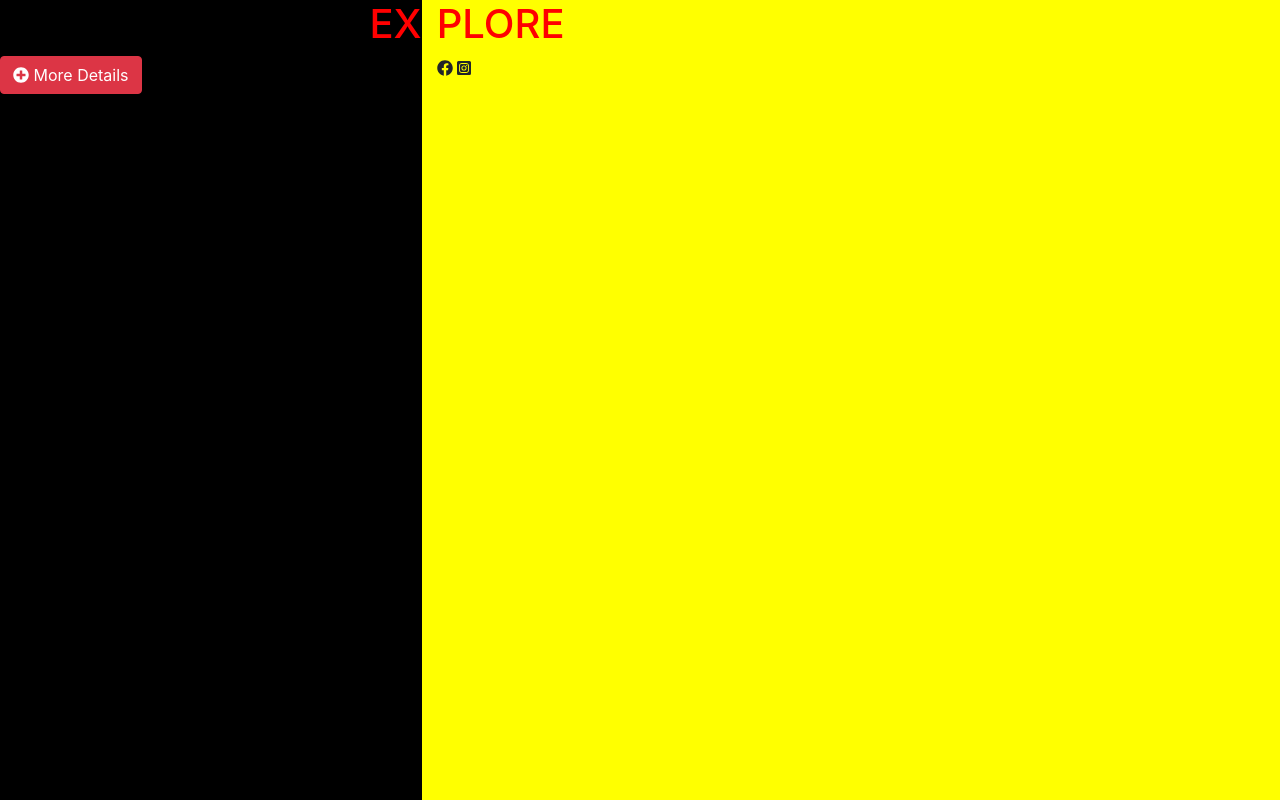
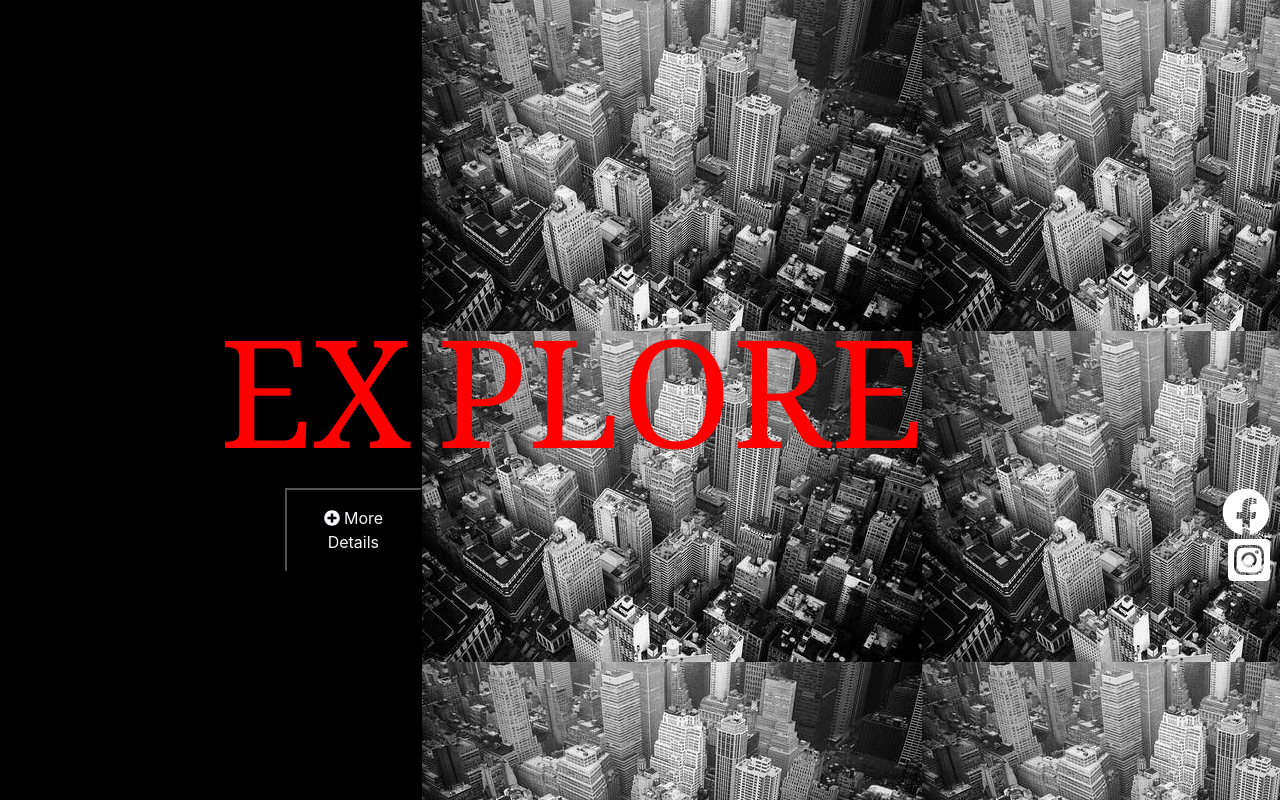
Before and after one commit to Ivanly25/intrerviewChallange, a plain HTML site: page index.html in a window 1280 px wide. Drawn offline with nearby package versions, Linux system fonts and the light colour scheme.

Commit message:
moves icons

```diff
--- a/index.html
+++ b/index.html
@@ -24,12 +24,14 @@
     <div class="container col-lg-4" id="aside">
         <div class="row justify-content-end" >
         <h1>EX</h1>
-        </div>
         <!-- Button trigger modal -->
-        <button type="button" class="btn btn-danger" data-toggle="modal" data-target="#longModal">
-        <i class="fas fa-plus-circle" ></i>
+        <button type="button" id="modal" class="p-3 mb-2 bg-transparent text-light" data-toggle="modal"
+            data-target="#longModal">
+            <i class="fas fa-plus-circle"></i>
             More Details
         </button>
+        </div>
+
 
 
         <!-- Modal -->
@@ -64,14 +66,16 @@
 
     <div class="container-fluid col-lg-8" id="main">
         <h1>PLORE</h1>
-
+        <div class="social-icons">
         <i class="fab fa-facebook" variant="light"></i>
         <i class="fab fa-instagram-square" variant="light"></i>
+       <div>
 </div>
 </div>
 
     <!-- Optional JavaScript -->
     <!-- jQuery first, then Popper.js, then Bootstrap JS -->
+
     <script src="https://code.jquery.com/jquery-3.3.1.slim.min.js"
         integrity="sha384-q8i/X+965DzO0rT7abK41JStQIAqVgRVzpbzo5smXKp4YfRvH+8abtTE1Pi6jizo"
         crossorigin="anonymous"></script>
--- a/styles.css
+++ b/styles.css
@@ -1,12 +1,14 @@
 h1 {
- size: 200px;
+ font-size: 150px;
  color: red;
+ font-family: Cambria, Cochin, Georgia, Times, 'Times New Roman', serif;
+ padding-top: 300px;
+ padding-right: 10px;
 }
 
 #main {
-    background-color: yellow;
     height: 100vh;
-    background-image: main;
+    background-image: url(images/city-pic.jpeg);
 }
 
 #aside {
@@ -14,3 +16,21 @@ h1 {
     height: 100vh;
 
 }
+#longModal{
+    padding-left: 10px;
+}
+#modal {
+    margin-left: 300px;
+}
+.social-icons {
+    font-size: 48px;
+    color: white;
+    display: flex;
+    flex-direction: column;
+    justify-content: flex-end;
+    align-items: flex-end;
+    margin-right: 10px;
+
+
+
+}
```
Also changed, not shown: images/city-pic.jpeg (added), 1 other file.
